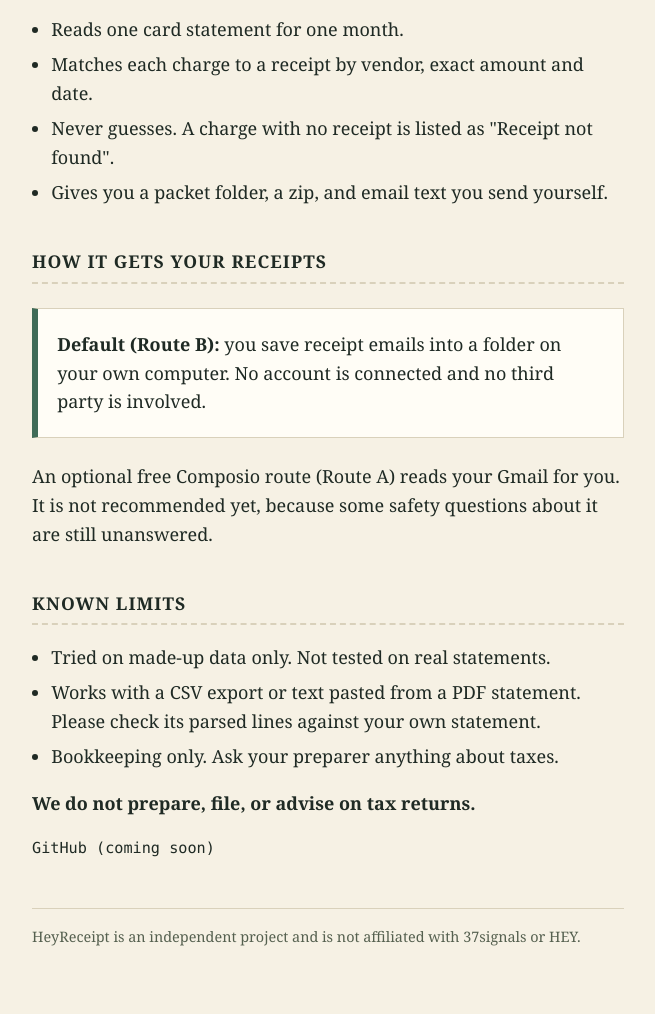
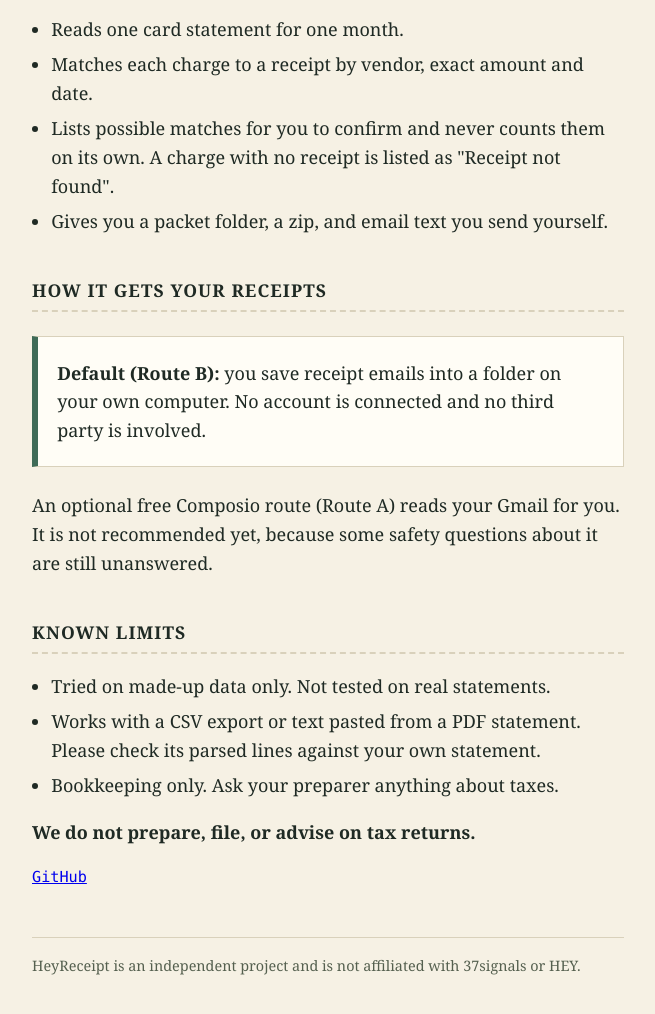
Before and after one commit to kylnor/heyreceipt, a plain HTML site: page site/index.html in a window 1280 px wide. Shown: the part 338-1352 px from the top of the page, without its empty margins (312-967 px from the left). Drawn offline with Linux system fonts and the light colour scheme.

```diff
--- a/site/index.html
+++ b/site/index.html
@@ -31,7 +31,7 @@ li{margin:.4rem 0}
 <ul>
 <li>Reads one card statement for one month.</li>
 <li>Matches each charge to a receipt by vendor, exact amount and date.</li>
-<li>Never guesses. A charge with no receipt is listed as "Receipt not found".</li>
+<li>Lists possible matches for you to confirm and never counts them on its own. A charge with no receipt is listed as "Receipt not found".</li>
 <li>Gives you a packet folder, a zip, and email text you send yourself.</li>
 </ul>
 
@@ -50,7 +50,7 @@ li{margin:.4rem 0}
 
 <p><strong>We do not prepare, file, or advise on tax returns.</strong></p>
 
-<p class="soon">GitHub (coming soon)</p>
+<p class="soon"><a href="https://github.com/kylnor/heyreceipt">GitHub</a></p>
 
 <p class="note">HeyReceipt is an independent project and is not affiliated with 37signals or HEY.</p>
 </main>
```
Also changed, not shown: 3 other files.
